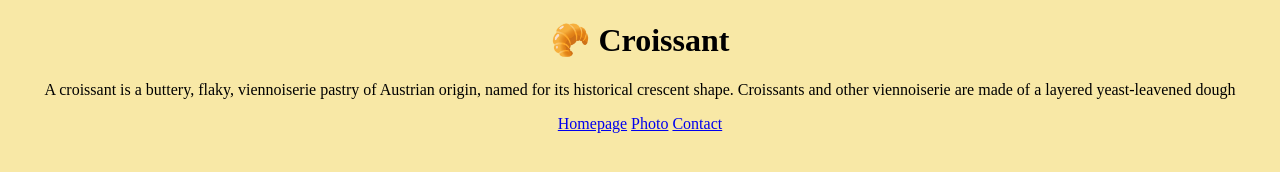
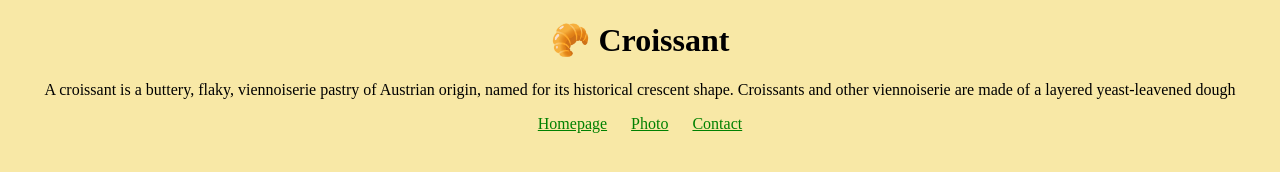
Before and after one commit to lili-gim/croissant, a plain HTML site: page index.html in a window 1280 px wide. Drawn offline with Linux system fonts and the light colour scheme.

Commit message:
Update styles.css

```diff
--- a/css/styles.css
+++ b/css/styles.css
@@ -16,8 +16,7 @@ img {
   margin-bottom: 20px;
 }
 
-a link {
-  margin-left: 10px;
-  margin-right: 10px;
+footer a {
+  margin: 0 10px;
   color: #008000;
 }
```
